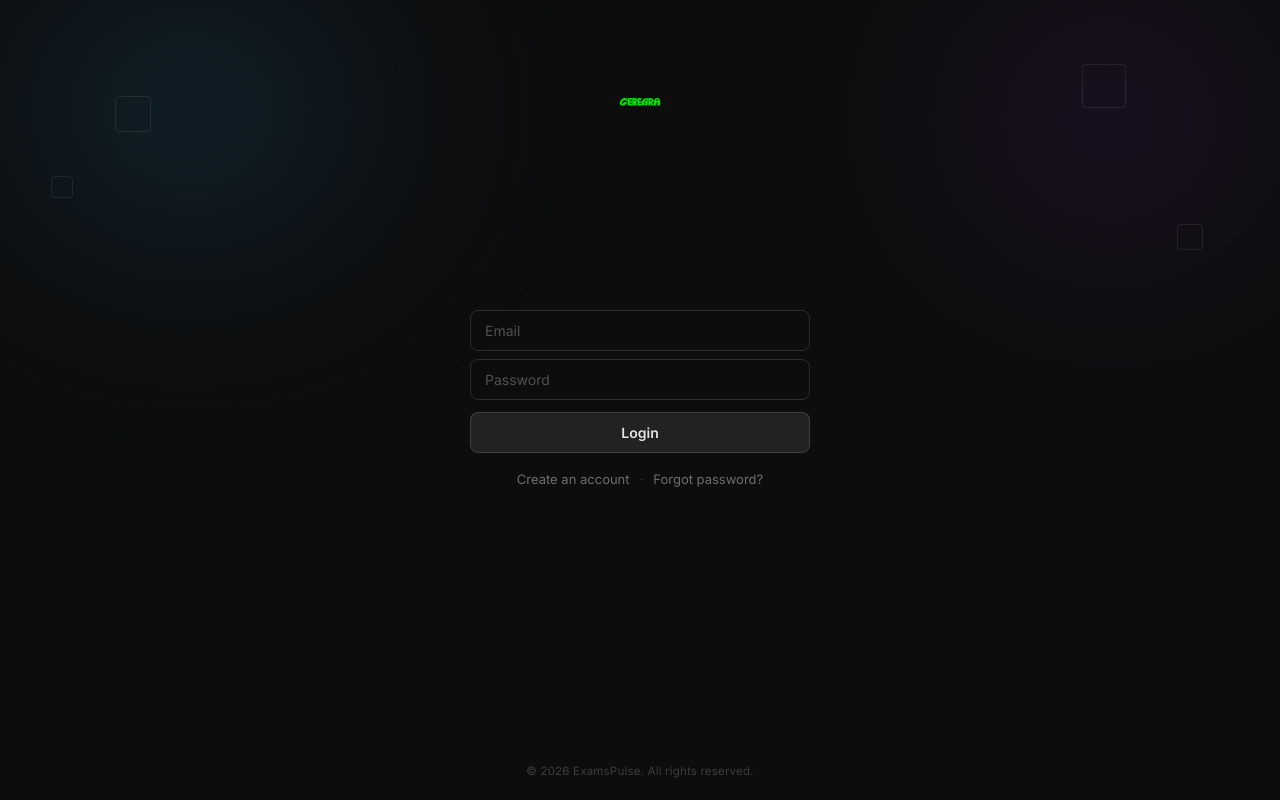
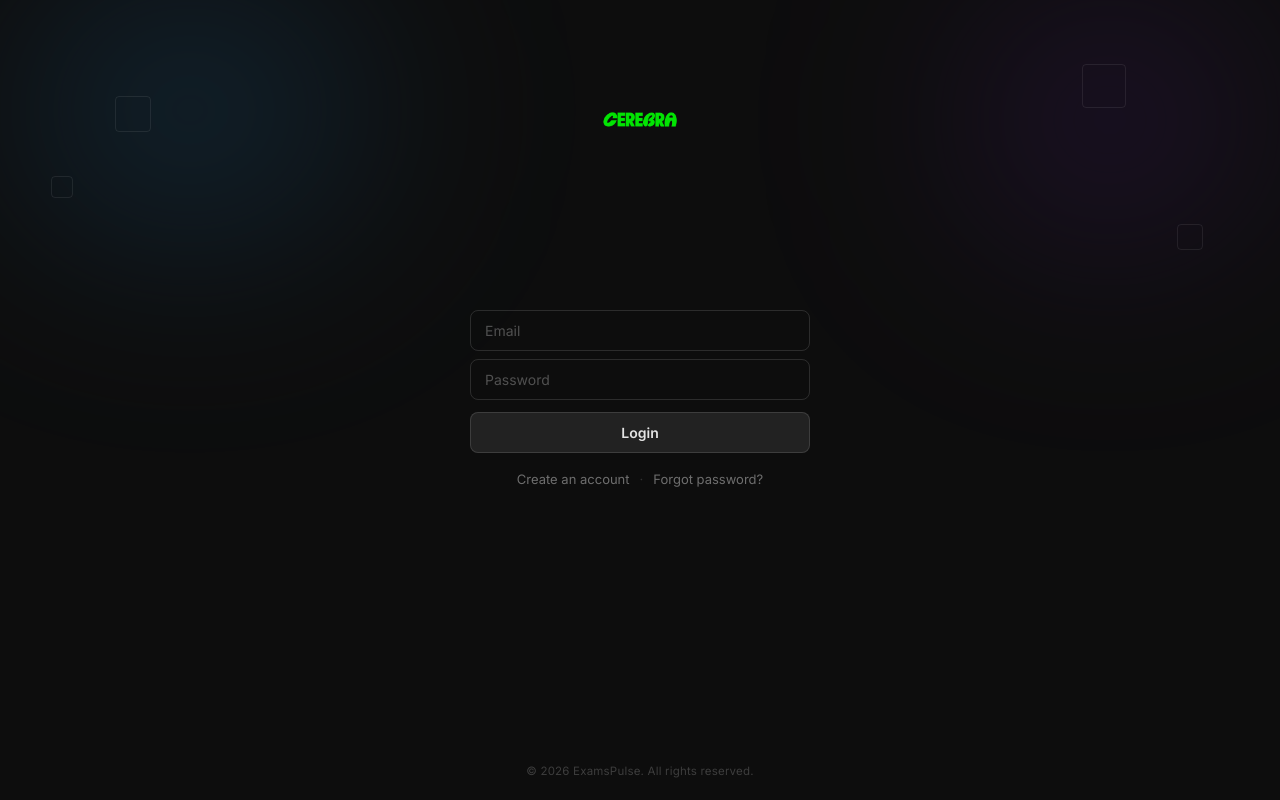
Before and after one commit to KennedyOfosu/ExamsPulse, a React (Vite) app in the folder client/: page /login in a window 1280 px wide. Built offline with nearby package versions, Linux system fonts and the light colour scheme; no server answers.

Commit message:
Increase logo sizes in login and sidebar

```diff
--- a/client/src/components/Sidebar.jsx
+++ b/client/src/components/Sidebar.jsx
@@ -38,7 +38,7 @@ export default function Sidebar({ user, sessions = [], collapsed, onCollapse, th
       <div className={`sidebar-top ${collapsed ? 'sidebar-top--collapsed' : 'sidebar-top--expanded'}`}>
         {!collapsed && (
           <div className="sidebar-logo">
-            <img src={logo} alt="Cerebra" className="sidebar-logo-img" style={{ height: '32px', width: 'auto', objectFit: 'contain' }} />
+            <img src={logo} alt="Cerebra" className="sidebar-logo-img" style={{ height: '60px', width: 'auto', maxWidth: '180px', objectFit: 'contain' }} />
           </div>
         )}
         <button
--- a/client/src/index.css
+++ b/client/src/index.css
@@ -327,8 +327,9 @@ body.sb-collapsed .main-content {
   z-index: 2;
 }
 .login-brand-img {
-  height: 44px;
+  height: 80px; /* Increased for better visibility */
   width: auto;
+  max-width: 300px;
   object-fit: contain;
 }
 
```
